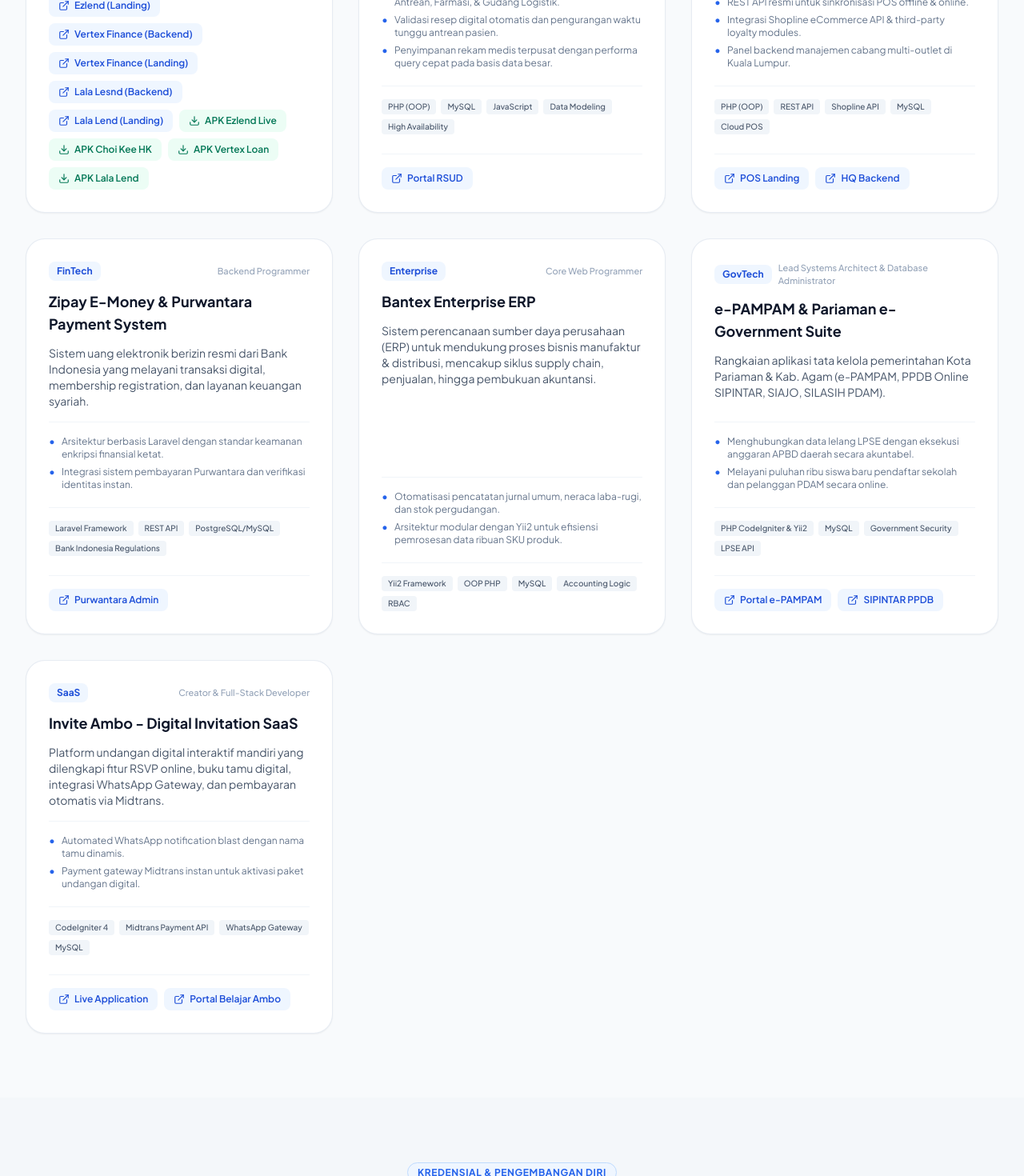
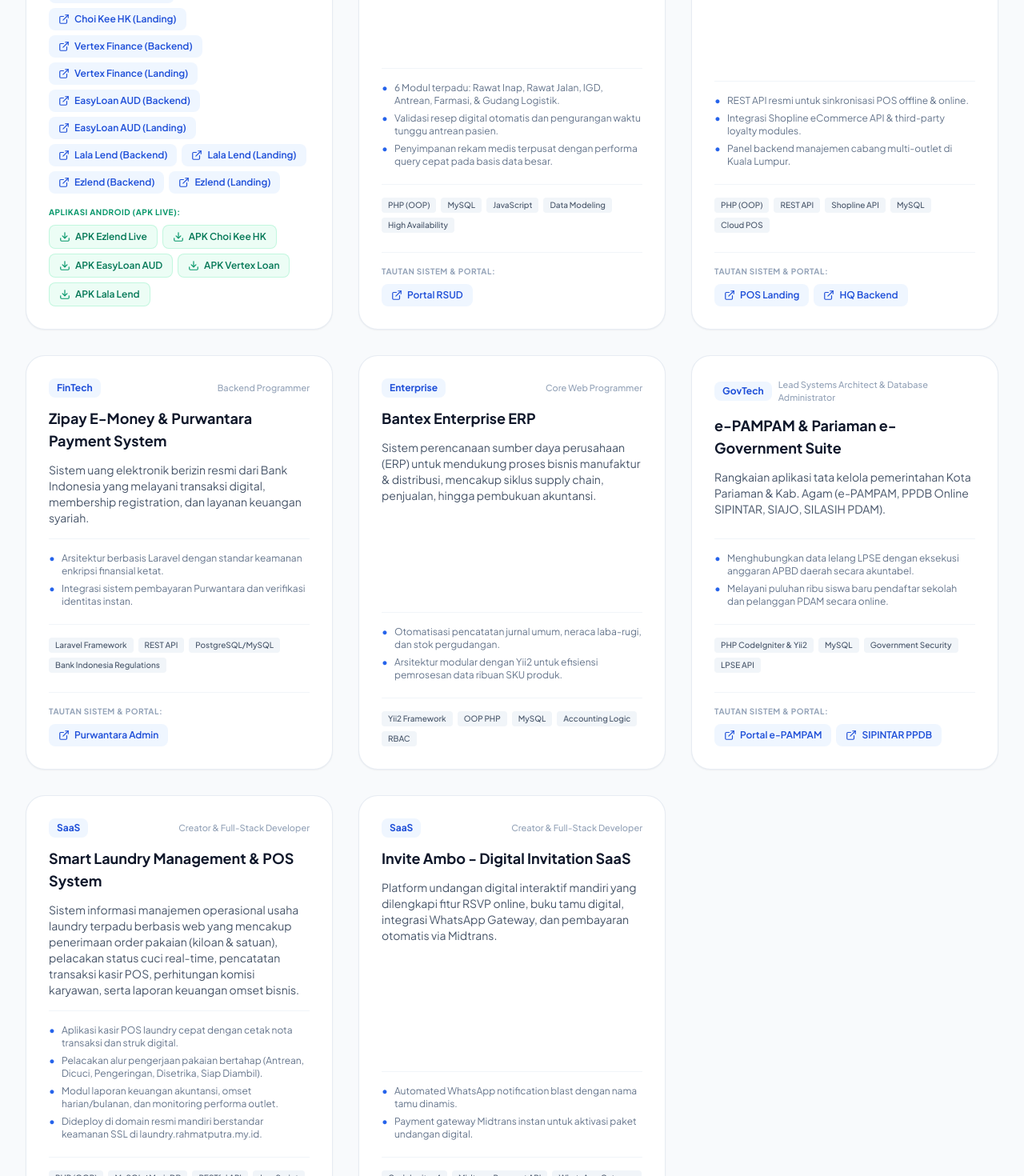
Before and after one commit to rahmatputrabulcin/portfolio-rahmatputra, a Next.js app: page / in a window 1280 px wide. Shown: the part 6880-8350 px from the top of the page at 80% size. Built offline with nearby package versions, Linux system fonts and the light colour scheme.

Commit message:
feat: add laundry management system and enrich ezlend multi-tenant links

```diff
--- a/src/components/ProjectsSection.tsx
+++ b/src/components/ProjectsSection.tsx
@@ -98,32 +98,57 @@ export default function ProjectsSection() {
 
               {/* Links / Actions */}
               {(project.links || project.apkLinks) && (
-                <div className="mt-6 pt-4 border-t border-slate-100 dark:border-slate-800 flex flex-wrap gap-2">
-                  {project.links?.map((link, lIdx) => (
+                <div className="mt-6 pt-4 border-t border-slate-100 dark:border-slate-800 space-y-3">
+                  {project.links && project.links.length > 0 && (
+                    <div>
+                      <p className="text-[10px] font-bold text-slate-400 uppercase tracking-wider mb-2">
+                        Tautan Sistem & Portal:
+                      </p>
+                      <div className="flex flex-wrap gap-1.5">
+                        {project.links.map((link, lIdx) => {
+                          const isMaster = link.label.includes("Co-Brand");
+                          return (
                             <a
                               key={lIdx}
                               href={link.url}
                               target="_blank"
                               rel="noopener noreferrer"
-                      className="inline-flex items-center gap-1.5 px-3 py-1.5 rounded-lg bg-blue-50 dark:bg-blue-950/60 text-blue-700 dark:text-blue-300 text-xs font-semibold hover:bg-blue-100 dark:hover:bg-blue-900 transition-all"
+                              className={`inline-flex items-center gap-1.5 px-3 py-1.5 rounded-lg text-xs font-semibold transition-all ${
+                                isMaster
+                                  ? "bg-amber-500 text-white hover:bg-amber-600 shadow-sm shadow-amber-500/20"
+                                  : "bg-blue-50 dark:bg-blue-950/60 text-blue-700 dark:text-blue-300 hover:bg-blue-100 dark:hover:bg-blue-900"
+                              }`}
                             >
                               <ExternalLink className="w-3.5 h-3.5" />
                               <span>{link.label}</span>
                             </a>
-                  ))}
+                          );
+                        })}
+                      </div>
+                    </div>
+                  )}
 
-                  {project.apkLinks?.map((apk, aIdx) => (
+                  {project.apkLinks && project.apkLinks.length > 0 && (
+                    <div className="pt-1">
+                      <p className="text-[10px] font-bold text-emerald-600 dark:text-emerald-400 uppercase tracking-wider mb-2 flex items-center gap-1">
+                        <span>Aplikasi Android (APK Live):</span>
+                      </p>
+                      <div className="flex flex-wrap gap-1.5">
+                        {project.apkLinks.map((apk, aIdx) => (
                           <a
                             key={aIdx}
                             href={apk.url}
                             target="_blank"
                             rel="noopener noreferrer"
-                      className="inline-flex items-center gap-1.5 px-3 py-1.5 rounded-lg bg-emerald-50 dark:bg-emerald-950/60 text-emerald-700 dark:text-emerald-300 text-xs font-semibold hover:bg-emerald-100 transition-all"
+                            className="inline-flex items-center gap-1.5 px-3 py-1.5 rounded-lg bg-emerald-50 dark:bg-emerald-950/60 text-emerald-700 dark:text-emerald-300 text-xs font-semibold hover:bg-emerald-100 dark:hover:bg-emerald-900 transition-all border border-emerald-200/60 dark:border-emerald-800/60"
                           >
-                      <Download className="w-3.5 h-3.5" />
+                            <Download className="w-3.5 h-3.5 text-emerald-600" />
                             <span>{apk.label}</span>
                           </a>
                         ))}
+                      </div>
+                    </div>
+                  )}
                 </div>
               )}
             </div>
--- a/src/data/portfolio.ts
+++ b/src/data/portfolio.ts
@@ -238,18 +238,22 @@ export const PORTFOLIO_DATA = {
       ],
       links: [
         { label: "⭐ Co-Brand Master Management", url: "https://live-master.ez-lend.loans/backend/" },
-        { label: "Choi Kee HK (Backend)", url: "https://api.choikeehk.org/backend/web/site/login" },
+        { label: "Choi Kee HK (Backend)", url: "https://api.choikeehk.org/backend/" },
+        { label: "Choi Kee HK (Login)", url: "https://api.choikeehk.org/backend/web/site/login" },
         { label: "Choi Kee HK (Landing)", url: "https://choikeehk.org/" },
+        { label: "Vertex Finance (Backend)", url: "https://api.vertexfinanceloan.com/backend/" },
+        { label: "Vertex Finance (Landing)", url: "https://www.vertexfinanceloan.com/" },
+        { label: "EasyLoan AUD (Backend)", url: "https://api.easyloanaud.org/backend/" },
+        { label: "EasyLoan AUD (Landing)", url: "https://www.easyloanaud.org/" },
+        { label: "Lala Lend (Backend)", url: "https://api.lalalend.org/backend/" },
+        { label: "Lala Lend (Landing)", url: "https://lalalend.org/" },
         { label: "Ezlend (Backend)", url: "https://api.ez-lend.loans/backend/" },
         { label: "Ezlend (Landing)", url: "https://new.ez-lend.loans/" },
-        { label: "Vertex Finance (Backend)", url: "https://api.vertexfinanceloan.com/backend/" },
-        { label: "Vertex Finance (Landing)", url: "https://www.vertexfinanceloan.com/" },
-        { label: "Lala Lesnd (Backend)", url: "https://api.lalalend.org/backend/" },
-        { label: "Lala Lend (Landing)", url: "https://lalalend.org/" },
       ],
       apkLinks: [
         { label: "APK Ezlend Live", url: "https://api.ez-lend.loans/site/download?file=ezlend-live.apk" },
         { label: "APK Choi Kee HK", url: "https://api.choikeehk.org/site/download?file=choikee-live.apk" },
+        { label: "APK EasyLoan AUD", url: "https://api.easyloanaud.org/site/download?file=easyloan-live.apk" },
         { label: "APK Vertex Loan", url: "https://api.vertexfinanceloan.com/site/download?file=myloan-live.apk" },
         { label: "APK Lala Lend", url: "https://api.lalalend.org/site/download?file=lalalend-prod.apk" },
       ],
@@ -329,6 +333,23 @@ export const PORTFOLIO_DATA = {
       ],
     },
     {
+      title: "Smart Laundry Management & POS System",
+      category: "SaaS",
+      role: "Creator & Full-Stack Developer",
+      description:
+        "Sistem informasi manajemen operasional usaha laundry terpadu berbasis web yang mencakup penerimaan order pakaian (kiloan & satuan), pelacakan status cuci real-time, pencatatan transaksi kasir POS, perhitungan komisi karyawan, serta laporan keuangan omset bisnis.",
+      highlights: [
+        "Aplikasi kasir POS laundry cepat dengan cetak nota transaksi dan struk digital.",
+        "Pelacakan alur pengerjaan pakaian bertahap (Antrean, Dicuci, Pengeringan, Disetrika, Siap Diambil).",
+        "Modul laporan keuangan akuntansi, omset harian/bulanan, dan monitoring performa outlet.",
+        "Dideploy di domain resmi mandiri berstandar keamanan SSL di laundry.rahmatputra.my.id.",
+      ],
+      techStack: ["PHP (OOP)", "MySQL / MariaDB", "RESTful API", "JavaScript", "POS System", "Tailwind CSS"],
+      links: [
+        { label: "Buka Sistem Laundry", url: "https://laundry.rahmatputra.my.id/" },
+      ],
+    },
+    {
       title: "Invite Ambo - Digital Invitation SaaS",
       category: "SaaS",
       role: "Creator & Full-Stack Developer",
```
Also changed, not shown: 1 other file (tests, documents, lock files or other folders). Lines whose indentation alone changed are shown as unchanged.
